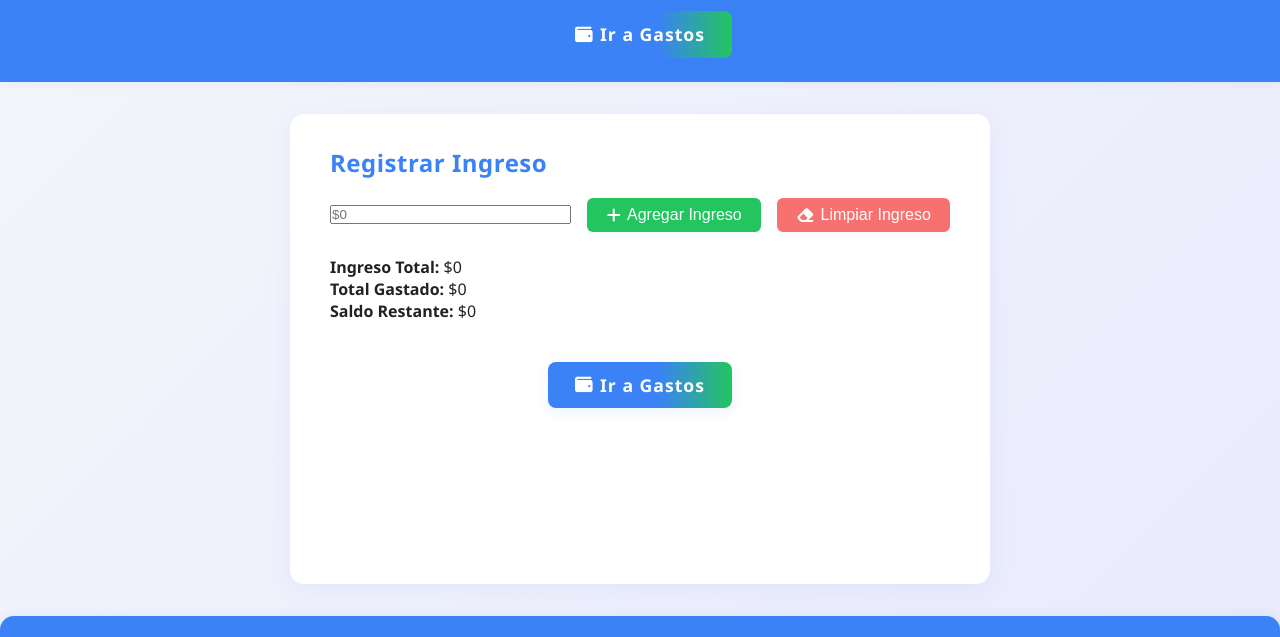
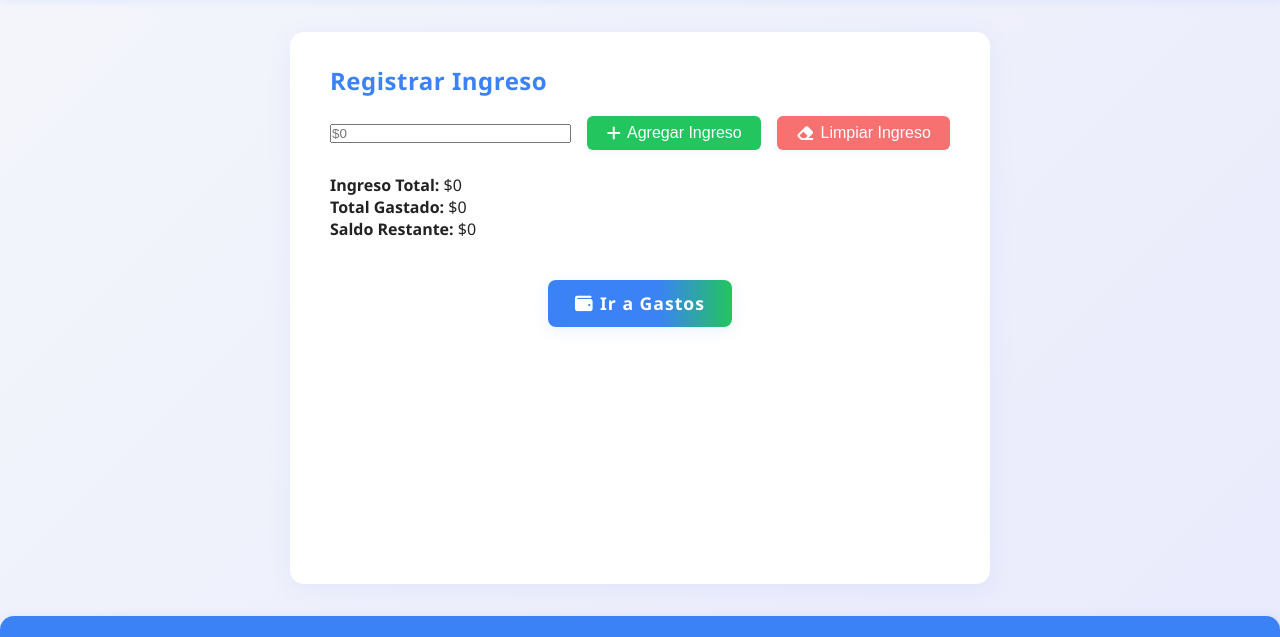
Before and after one commit to MiguelAngelZ1/Control-de-Gastos, a plain HTML site: page index.html in a window 1280 px wide. Shown: the part 83-720 px from the top of the page. Drawn offline with Linux system fonts and the light colour scheme; a script that the page names is missing.

Commit message:
Rediseñando 2

```diff
--- a/index.html
+++ b/index.html
@@ -22,12 +22,7 @@
   <!-- CABECERA -->
   <header class="site-header">
     <div class="header-content">
-      <h1 class="site-title"><i class="fa-solid fa-dollar-sign"></i> Control de Gastos</h1>
-      <nav class="main-nav">
-        <a href="/Control-de-Gastos/plantillas/gastos.html" class="btn btn-nav-main">
-          <i class="fa-solid fa-wallet"></i> Ir a Gastos
-        </a>
-      </nav>
+      <h1 class="site-title"><i class="fa-solid fa-dollar-sign"></i>Control de Gastos</h1>
     </div>
   </header>
   <!-- CONTENIDO PRINCIPAL -->
```
